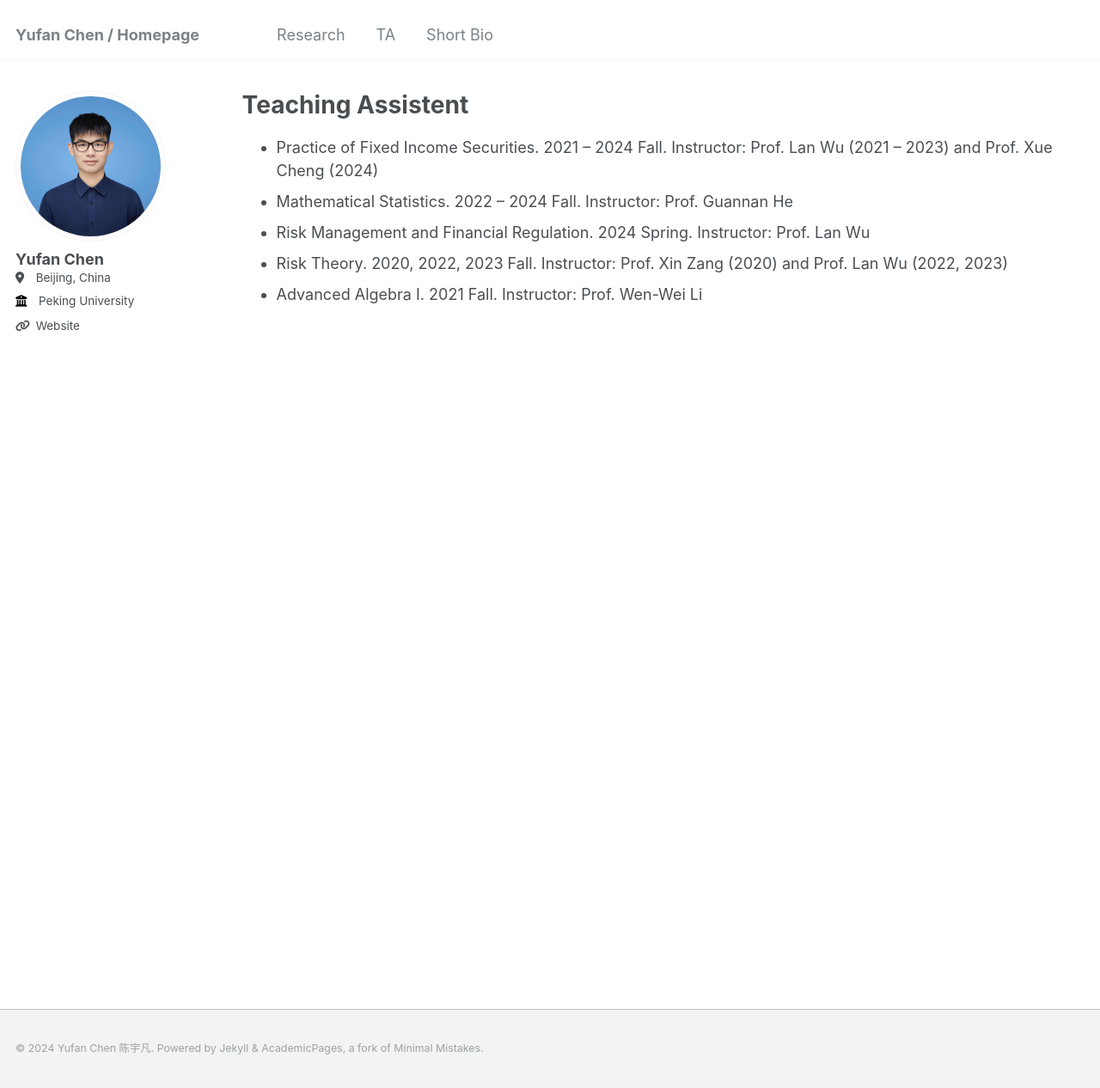
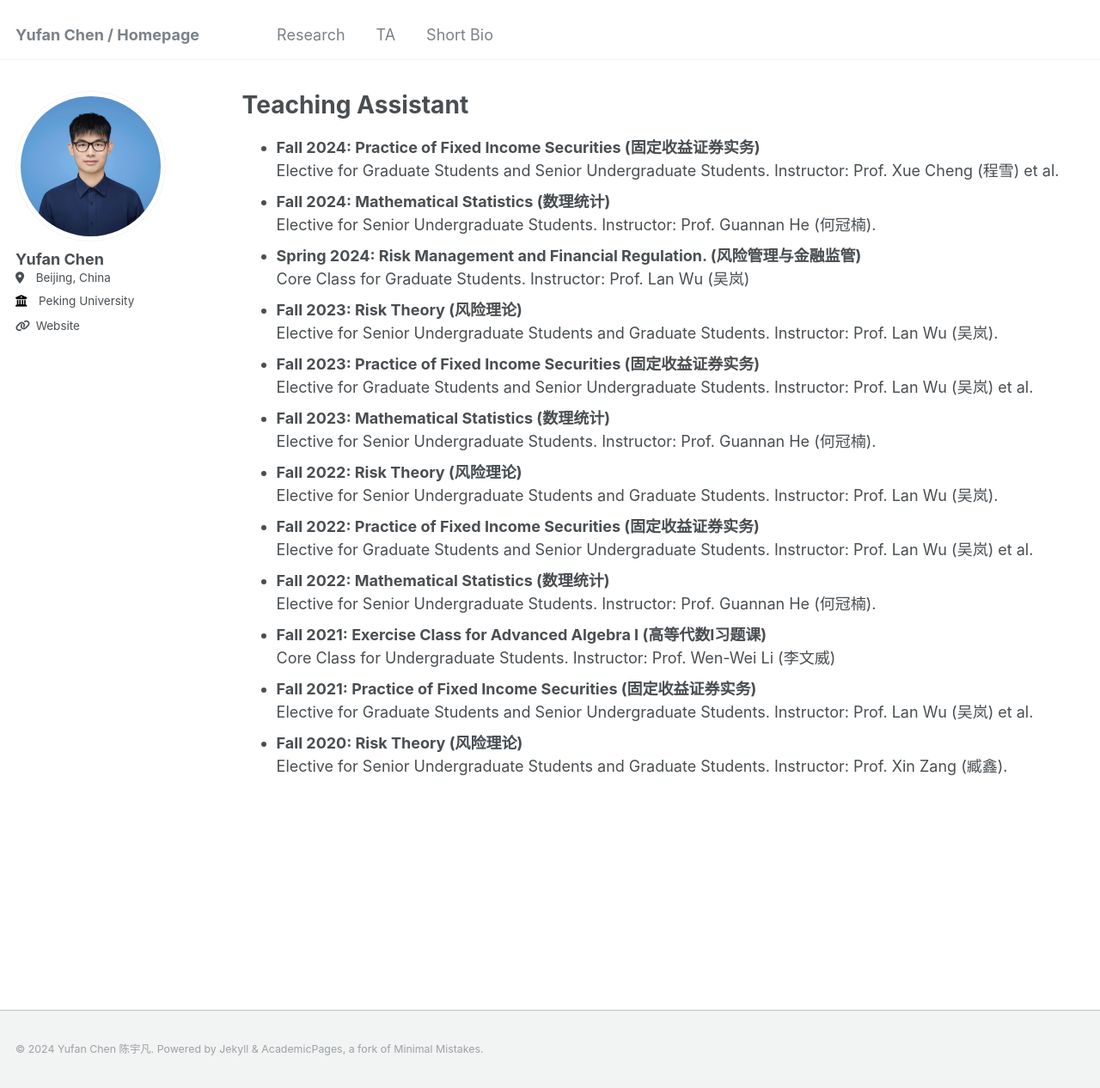
Before and after one commit to YuwanIvan/yuwanivan.github.io, a Jekyll site: the page built from _pages/teaching_assistent.md, in a window 1280 px wide and 1266 px high. Shown: the whole window at 86% size. Built offline with Jekyll 4.4.1, drawn with Linux system fonts in a browser that asks for light colours; our own code applies the rules of GitHub Pages for plain Markdown files.

Commit message:
Update teaching_assistent.md

```diff
--- a/_pages/teaching_assistent.md
+++ b/_pages/teaching_assistent.md
@@ -6,10 +6,17 @@ author_profile: true
 ---
 
 
-Teaching Assistent
+Teaching Assistant
 ======
-* Practice of Fixed Income Securities. 2021 -- 2024 Fall. Instructor: Prof. Lan Wu (2021 -- 2023) and Prof. Xue Cheng (2024)
-* Mathematical Statistics. 2022 -- 2024 Fall. Instructor: Prof. Guannan He
-* Risk Management and Financial Regulation. 2024 Spring. Instructor: Prof. Lan Wu
-* Risk Theory. 2020, 2022, 2023 Fall. Instructor: Prof. Xin Zang (2020) and Prof. Lan Wu (2022, 2023)
-* Advanced Algebra I. 2021 Fall. Instructor: Prof. Wen-Wei Li
+* **Fall 2024: Practice of Fixed Income Securities (固定收益证券实务)** <br> Elective for Graduate Students and Senior Undergraduate Students. Instructor: Prof. Xue Cheng (程雪) et al.
+* **Fall 2024: Mathematical Statistics (数理统计)** <br> Elective for Senior Undergraduate Students. Instructor: Prof. Guannan He (何冠楠).
+* **Spring 2024: Risk Management and Financial Regulation. (风险管理与金融监管)** <br> Core Class for Graduate Students. Instructor: Prof. Lan Wu (吴岚)
+* **Fall 2023: Risk Theory (风险理论)** <br> Elective for Senior Undergraduate Students and Graduate Students. Instructor: Prof. Lan Wu (吴岚).
+* **Fall 2023: Practice of Fixed Income Securities (固定收益证券实务)** <br> Elective for Graduate Students and Senior Undergraduate Students. Instructor: Prof. Lan Wu (吴岚) et al.
+* **Fall 2023: Mathematical Statistics (数理统计)** <br> Elective for Senior Undergraduate Students. Instructor: Prof. Guannan He (何冠楠).
+* **Fall 2022: Risk Theory (风险理论)** <br> Elective for Senior Undergraduate Students and Graduate Students. Instructor: Prof. Lan Wu (吴岚).
+* **Fall 2022: Practice of Fixed Income Securities (固定收益证券实务)** <br> Elective for Graduate Students and Senior Undergraduate Students. Instructor: Prof. Lan Wu (吴岚) et al.
+* **Fall 2022: Mathematical Statistics (数理统计)** <br> Elective for Senior Undergraduate Students. Instructor: Prof. Guannan He (何冠楠).
+* **Fall 2021: Exercise Class for Advanced Algebra I (高等代数I习题课)** <br> Core Class for Undergraduate Students. Instructor: Prof. Wen-Wei Li (李文威)
+* **Fall 2021: Practice of Fixed Income Securities (固定收益证券实务)** <br> Elective for Graduate Students and Senior Undergraduate Students. Instructor: Prof. Lan Wu (吴岚) et al.
+* **Fall 2020: Risk Theory (风险理论)** <br> Elective for Senior Undergraduate Students and Graduate Students. Instructor: Prof. Xin Zang (臧鑫).
```
